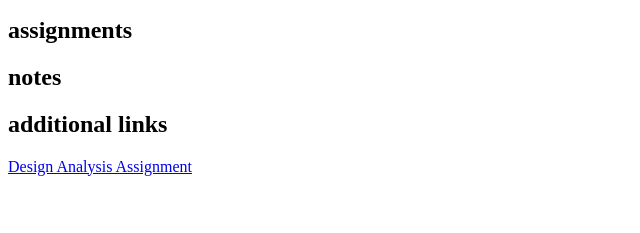
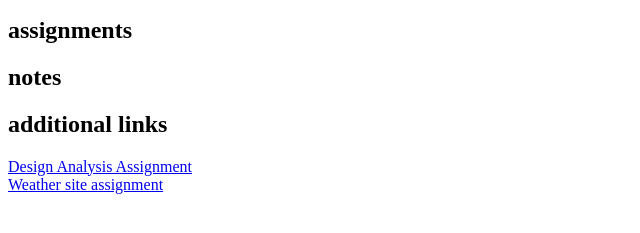
Before and after one commit to haydenhumphries/haydenhumphries.github.io, a plain HTML site: page index.html in a window 1280 px wide. Shown: the part 29-262 px from the top of the page, without its empty margins (0-640 px from the left). Drawn offline with Linux system fonts and the light colour scheme.

Commit message:
homework

```diff
--- a/index.html
+++ b/index.html
@@ -17,7 +17,8 @@
         <h2>notes</h2>
         <h2>additional links</h2>
 
-        <a href = "https://enkey-william.github.io/Teancum.github.io/html/designanalysis.html">Design Analysis Assignment</a>
+        <a href = "https://enkey-william.github.io/Teancum.github.io/html/designanalysis.html">Design Analysis Assignment</a><br>
+        <a href="weather.html/weathersite.html">Weather site assignment</a>
     </main>
 
     </div>
```
